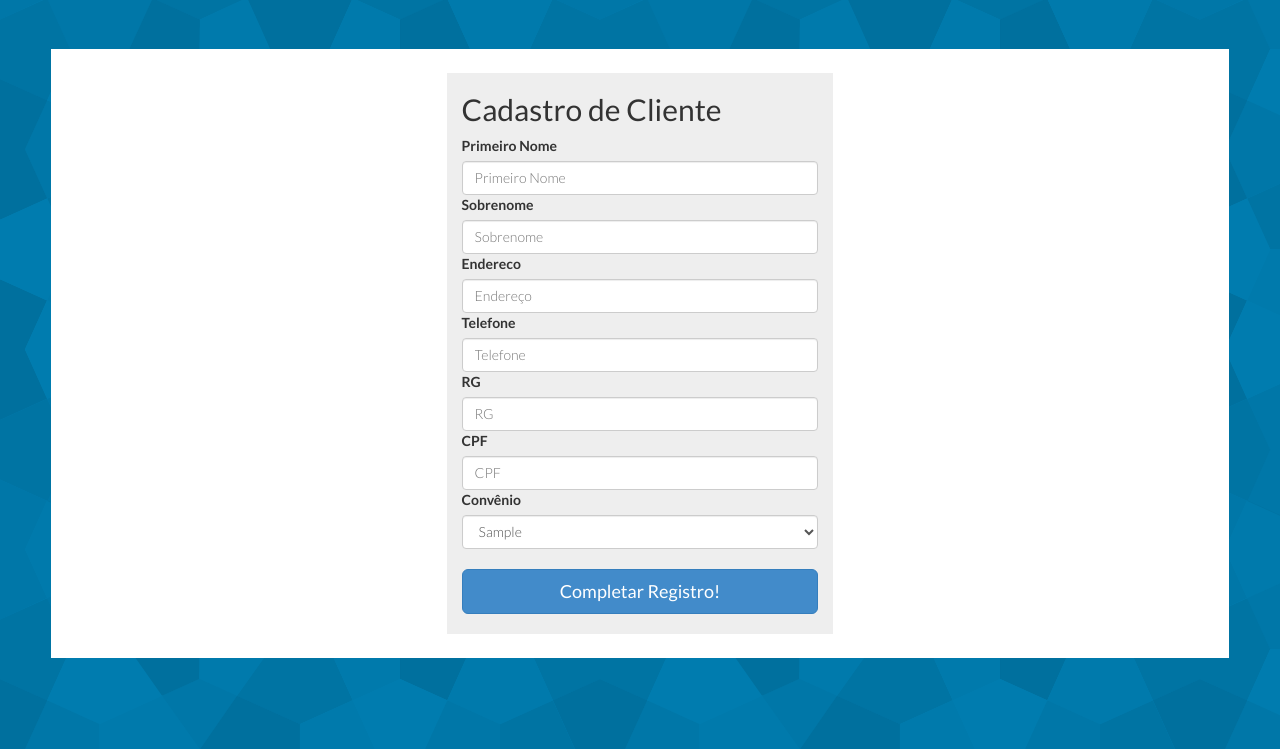
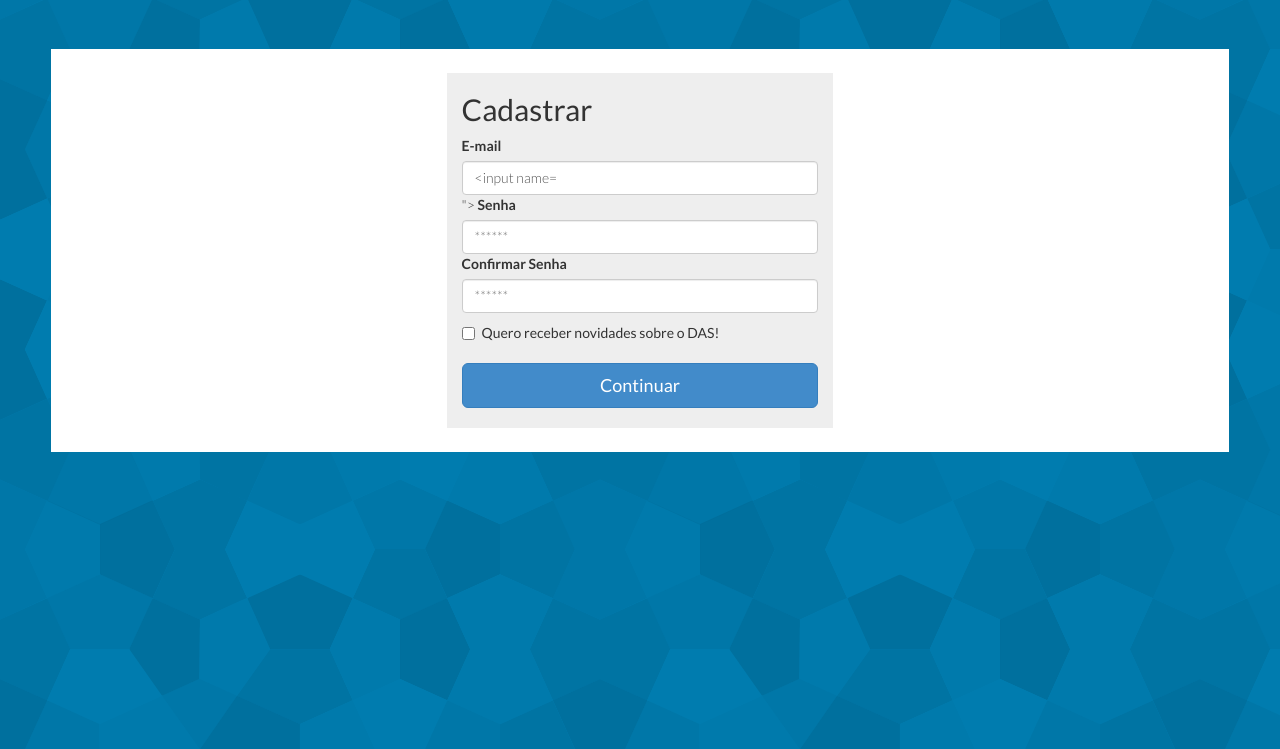
Before and after one commit to paulomoreno/DAS, a Django app: template templates/main/cliente/cadastro.html in a window 1280 px wide. Shown: the part 51-800 px from the top of the page. Run offline with Django 3.2, Linux system fonts and the light colour scheme; the template is opened without the code that fills it: values that come from a table or form of the project are taken from there, others are empty; tables that the repository leaves empty hold one stand-in row (values such as "Sample post"); form fields are guessed from the names that the template uses; some libraries are stand-ins or nearby versions.

Commit message:
tela de cadastro do usuario melhorada

```diff
--- a/main/views.py
+++ b/main/views.py
@@ -98,8 +98,8 @@ def clientes(request):
         return HttpResponse('Método Não Permitido',status=405)
 
 
-@login_required
-@user_passes_test(is_admin_or_secretaria)
+#@login_required
+#@user_passes_test(is_admin_or_secretaria)
 def registrar_cliente(request):
     '''
     Esta função é responsável por registrar um novo cliente.
@@ -208,7 +208,7 @@ def registrar_cliente(request):
                 if 'username' in e.message:
                     messages.error(request, 'Email já cadastrado. Escolha outro email.')
                 else:
-                    messages.error(request, 'Erro desconhecido ao salvar a especialização.')
+                    messages.error(request, 'Erro desconhecido ao cadastrar.')
 
 
         return render_to_response('main/cliente/cadastro.html', context)
--- a/static/css/style.css
+++ b/static/css/style.css
@@ -115,3 +115,7 @@ background-image: linear-gradient(to bottom, #EDF7F5 0%, #75EBAC 100%);
 .registrar{
 	background-color: #eee;
 }
+
+.warning{
+	border-color: red;
+}
--- a/templates/main/cliente/cadastro.html
+++ b/templates/main/cliente/cadastro.html
@@ -9,6 +9,7 @@
   <script>
       $(document).ready(function(){
         $('.rg').mask('000.000.000-00',{reverse: true} );
+        $('.rg').mask('000.000.000-00',{reverse: true} );
         $('.cpf').mask('000.000.000-00', {reverse: true});
         $('.telefone').mask('(00)00000-0000');
       });
@@ -17,6 +18,7 @@
 <script type="text/javascript" language="javascript">
 
     function showHide() {
+
         var list = document.getElementsByClassName("showHideDiv");
             for (var i = 0; i < list.length; i++) {
                 if(list[i].style.display == "block"){
@@ -26,26 +28,95 @@
                     list[i].style.display = "block";
                 }
             }
+
+        $('#inEmail').val($('#emailInput').val());
+        $('#inSenha').val($('#passwordInput').val());
+        $('#inConfirmarSenha').val($('#password2Input').val());
+
     }
 
-    $(document).ready(function(){
+    function validateForm(){
 
+        var valid = true;
+        if(!validateField("emailInput", "Email")){
+            valid = false;
+        }
+        if(!validateField("passwordInput", "Senha")){
+            valid = false;
+        }
+        if(!validateField("password2Input", "Confirmar Senha")){
+            valid = false;
+        }
+        if($('#passwordInput').val() != $('#password2Input').val()){
+            valid = false;
+            sleep(50,function(){
+                criaMensagemErro("Senhas diferentes.", "error");
+                sleep(5000,function(){removeMensagemErro()});
+            });
+        }
 
+        if(valid){
+            showHide();
+        }
+    }
 
+    function validateField(field, name){
+        var myfield = $('#'+field);
+
+        if(myfield.val() == '' || myfield.val() == null){
+            sleep(50,function(){
+                criaMensagemErro(name+ " é obrigatório.", "error");
+                sleep(5000,function(){removeMensagemErro()});
             });
+            return false;
+        }
+
+        return true;
+    }
+
 
 </script>
 {% endblock %}
 {% block conteudo %}
 
 
+
+    <div class="row">
+
+        <div class="col-md-4 col-md-offset-4" style="background-color: #eee;">
+
+            <form role="form" action="showHide">
+                <div class="showHideDiv" style="display:block">
+                    <h2 class="form-signin-heading">Cadastrar</h2>
+
+                    <label for="emailInput">E-mail</label>
+                    <input type="email" class="form-control" id="emailInput" placeholder="email" name="email" value="{{ form.email }}">
+                    <label for="userPassword">Senha</label>
+                    <input type="password" class="form-control"id="passwordInput" placeholder="******" name="senha">
+                    <label for="userPassword">Confirmar Senha</label>
+                    <input type="password" class="form-control"id="password2Input" placeholder="******" name="confirmar_senha">
+                    <div class="checkbox">
+                        <label>
+                          <input type="checkbox" name="novidades" value="sim"> Quero receber novidades sobre o DAS!
+                        </label>
+                    </div>
+
+                    <button id="first_button"class="btn btn-lg btn-primary btn-block" type="button" onclick="return validateForm();" style="margin-top: 20px; margin-bottom: 20px" >Continuar</button>
+                    </div>
+            </form>
+
             <form role="form" action="{% url 'registrar_cliente' %}" method="post">
             {% csrf_token %}
 
-    <div class="row">
-        <div class="col-md-4 col-md-offset-4" style="background-color: #eee;">
-            <div class="showHideDiv" style="display:block;">
-              <h2 class="form-signin-heading">Cadastro de Cliente</h2>
+                  <div class="showHideDiv" style="display:none;">
+
+
+                    <input type="hidden" id="inEmail" name="email">
+                    <input type="hidden" id="inSenha" name="senha">
+                    <input type="hidden" id="inConfirmarSenha" name="confirmar_senha">
+
+
+                    <h2 class="form-signin-heading">Quase pronto!</h2>
                     <label for="firstNameInput">Primeiro Nome</label>
                     <input type="text" class="form-control" id="firstNameInput" placeholder="Primeiro Nome" name="nome">
 
@@ -53,16 +124,17 @@
                     <input type="text" class="form-control" id="lastNameInput" placeholder="Sobrenome" name="sobrenome">
 
                     <label for="endereco">Endereco</label>
-              <input type="text" class="form-control" id="" placeholder="Endereço" name="endereco">
+                    <input type="text" class="form-control"id="" placeholder="Endereço" name="endereco">
 
                     <label for="telefone">Telefone</label>
-              <input type="text" class="form-control telefone" id="telefone" placeholder="Telefone" name="telefone">
+                    <input type="text" class="form-control telefone"id="" placeholder="Telefone" name="telefone">
 
                     <label for="rg">RG</label>
-              <input type="text" class="form-control rg" id="rg" placeholder="RG" name="rg">
+                    <input type="text" class="form-control rg"id="" placeholder="RG" name="rg">
 
-              <label for="userPassword">CPF</label>
-              <input type="text" class="form-control cpf" id="cpf" placeholder="CPF" name="cpf">
+                    <label for="cpf">CPF</label>
+                    <input type="text" class="form-control cpf"id="" placeholder="CPF" name="cpf">
+
 
                     <label for="convenio">Convênio</label>
                         <select id="convenio" name="convenio" id = "convenio" class="form-control">
@@ -70,10 +142,10 @@
                             <option value="{{conv.cnpj}}">{{conv.razao_social}}</option>
                             {% endfor %}
                         </select>
+                    <button class="btn btn-lg btn-primary btn-block" type="submit" style="margin-top: 20px; margin-bottom: 20px">Completar Registro!</button>
+                </div>
+            </form>
 
-              <button class="btn btn-lg btn-primary btn-block" type="submit" style="margin-top: 20px; margin-bottom: 20px">Completar Registro!</button>
-
-            </div>
         </div>
     </div>
 </form>
```
Also changed, not shown: templates/main/qrCodeScanner/index.html (+0 -18 lines). Lines whose indentation alone changed are shown as unchanged.
